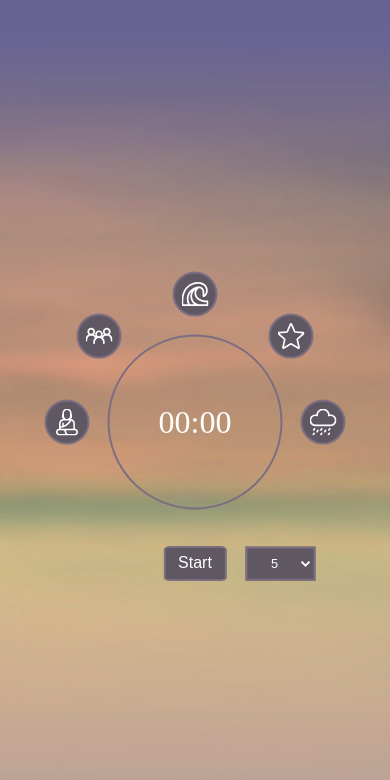
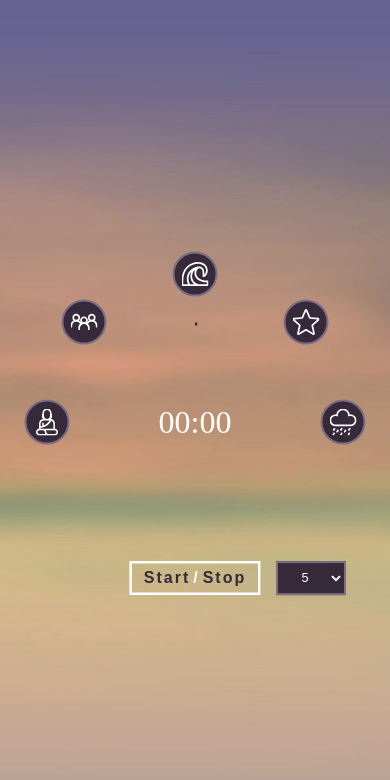
Before and after one commit to lszwedxx/Mediation, a plain HTML site: page index.html in a window 390 px wide. Both pictures are taken after a click on the button 194 px from the left and 422 px from the top of the page. Drawn offline with Linux system fonts and the light colour scheme.

Commit message:
Final version

```diff
--- a/index.html
+++ b/index.html
@@ -12,6 +12,9 @@
 <main class="main">
     <div class="wrapper">
         <div class="timer">
+            <svg class="svg">
+                <circle r="98" cx="100" cy="100" class="svg__circle"></circle>
+            </svg>
             <span class="timer__time">00:00</span>
             <select class="timer__options">
                 <option>5</option>
@@ -21,7 +24,12 @@
                 <option>45</option>
                 <option>60</option>
             </select>
-            <button class="timer__btn">Start</button>
+            <button class="timer__btn">
+                <svg>
+                    <rect></rect>
+                </svg>
+                Start<span class="slash">/</span>Stop
+            </button>
         </div>
         <button class="wrapper__btn active">
             <img class="wrapper__lotus" src="./icons/lotus.svg" />
--- a/main.js
+++ b/main.js
@@ -1,38 +1,50 @@
 
 const lotus = document.querySelector(".wrapper__btn");
 const startBtn = document.querySelector(".timer__btn");
-const sounds = document.querySelectorAll(".list__btn");
 const clock = document.querySelector(".timer__time");
 const time = document.querySelector(".timer__options");
-const noise = document.querySelectorAll(".list__sound")
+const noise = document.querySelectorAll(".list__sound");
+const clockBorder = document.querySelector(".svg__circle");
+let length = clockBorder.getTotalLength()
 let counting;
 let pausedTime;
 let pause=true;
 let sound=null
 
-const timeCheck = (e) =>{
-    const sound = e.target
+//Draw circle countdown
+const drawCircle = (timeLeft) =>{
+    seconds = timeLeft/1000;
+    let t = length/seconds;
+    clockBorder.style.strokeDashoffset=length - t;
+    length = length - t;
+}
+//Play untill time out
+const timeCheck = e =>{
+    const sound = e.target;
     if(sound.currentTime>sound.duration-1){
-        sound.currentTime=1
+        sound.currentTime=1;
     }
 }
-const setSound = e=>{
+// Set what is playing
+const setSound = e =>{
     if(!pause){
         return
     }
+    const sounds = document.querySelectorAll(".list__btn");
     sound = e.target.children[1];
     sounds.forEach(item=>{
-        item.classList.remove("played")
+        item.classList.remove("played");
     })
     e.target.classList.toggle("played");
 }
-const show = e=>{
+//Show icons and clock
+const show = e =>{
     const icon = document.querySelectorAll(".list__item");
     const timer = document.querySelector(".timer");
     const listBtn = document.querySelectorAll(".list__btn");
     icon.forEach(item=>{
         const dataClass = item.dataset.sound;
-        item.classList.toggle(dataClass);
+        item.classList.add(`list__item--${dataClass}`);
     })
     listBtn.forEach(btn =>{
         btn.addEventListener("click",setSound)
@@ -44,24 +56,28 @@ const show = e=>{
     timer.classList.toggle("active");
     e.target.removeEventListener("click",show);
 }
-const start = (endTime,sound)=>{
+//Start counting
+const start = (endTime,sound) =>{
     timecurrent = new Date().getTime();
     let timeleft = endTime - timecurrent;
-    pausedTime = timeleft;
-    let minutes = Math.floor((timeleft % (1000 * 60 * 60)) / (1000 * 60));
-    let seconds = Math.floor((timeleft % (1000 * 60)) / 1000);
     if(timeleft<=0){
         clearInterval(counting);
         sound.pause();
+        pause=true;
     }else{
+        drawCircle(timeleft);
+        pausedTime = timeleft;
+        let minutes = Math.floor((timeleft % (1000 * 60 * 60)) / (1000 * 60));
+        let seconds = Math.floor((timeleft % (1000 * 60)) / 1000);
         displayTime(minutes,seconds,clock);
     }
 }
-const Count = (e,sound)=>{
+//start stop
+const Count = (e,sound) =>{
     if(!sound){
         return
     }
-    console.log(sound.duration)
+    const span = document.querySelector(".timer__text")
     let timecurrent = new Date().getTime();
     let min = time.value;
     let endTime = pausedTime ? pausedTime + timecurrent: new Date().setTime(timecurrent+(60000*min));
@@ -69,21 +85,24 @@ const Count = (e,sound)=>{
     if(pause){
         clearInterval(counting);
         sound.pause();
-        e.target.innerText="Start";
     }else{
-        e.target.innerText="Pause";
         counting = setInterval(()=>start(endTime,sound),1000);
         sound.play();
     }
 }
+//Display time
 const displayTime = (minutes,seconds,timer)=>{
     let min = minutes>9?minutes:"0" + minutes;
     let sec = seconds>9?seconds:"0"+seconds;
     timer.innerText=`${min}:${sec}`;
 }
+//Pause flag
 const setTime = ()=>{
     pausedTime=null;
+    length = clockBorder.getTotalLength()
 }
+//Event listeners
     lotus.addEventListener("click",show);
     time.addEventListener("click",setTime);
     startBtn.addEventListener("click",(e)=>Count(e,sound));
+    drawCircle(300000)
--- a/scss/main.scss
+++ b/scss/main.scss
@@ -19,40 +19,81 @@ html{
     width:auto;
     @include positions(50%,50%);
     z-index: 2;
-    .timer{
-        width:175px;
-        height:175px;
-        @include positions(50%,50%);
-        font-size: 2rem;
-        color:rgb(255, 255, 255);
+.timer{
+    @include positions(50%,50%);
+    width:200px;
+    height:200px;
+    font-size: 2rem;
+    color:rgb(255, 255, 255);
+    opacity:0;
+    transition: .3s ;
+    &.active{
+        opacity:1;
+    }
+        .svg{
+            width: inherit;
+            height: inherit;
+            .svg__circle{
+                transform-origin: 50%;
+                transform: rotate(-90deg);
+                fill:none;
+                stroke:rgb(53, 41, 58);
+                stroke-width: 3px;
+                stroke-dasharray: 615;
+            }
+        }
         .timer__time{
             @include positions(50%,50%);
         }
         .timer__options{
             width:70px;
             @include positions(100%,100%);
-            background-color:rgb(95, 87, 98);
+            background-color:rgb(53, 41, 58);
             color: rgb(255, 255, 255);
             border:2px solid rgb(123, 110, 128);
             font-size: .4em;
             text-align-last:center;
             margin-top: 3.5rem;
+            margin-left:1rem;
             padding:0.5em;
         }
         .timer__btn{
             @include positions(100%,50%);
             font-size: .5em;
+            letter-spacing: 2px;
             margin-top: 3.5rem;
-            padding:0.4em 0.8em;
-            background-color:rgb(95, 87, 98);
-            color:rgb(255, 255, 255);
-            border-radius:10%;
-            border:2px solid rgb(123, 110, 128);
+            padding:0.5em 0.9em;
+            background-color: transparent;
+            color:rgb(53, 41, 58);
+            border:none;
+            font-weight: bold;
             transition: .4s ;
-            &:hover{
-                background-color:rgba(196, 164, 149,0.7);
-                border:2px solid rgb(255, 255, 255);
-                font-size: .45em;
+            cursor: pointer;
+            svg,
+            svg rect{
+                position: absolute;
+                top:0;
+                left:0;
+                width:100%;
+                height:100%;
+                fill:transparent;
+                pointer-events: none;
+            }
+            svg rect{
+                stroke:rgb(255, 255, 255);
+                stroke-width: 5px;
+                stroke-dasharray: 500,500;
+                transition: .7s;
+                stroke-dashoffset: 0;
+            }
+            &:hover svg rect{
+                stroke-dasharray: 100,400;
+                stroke-dashoffset: 270;
+            }
+            .slash{
+                color:rgb(255, 255, 255);
+                font-size: 1em;
+                padding: 3px;
             }
         }
     }
@@ -79,37 +120,37 @@ html{
 }
 .list{
     list-style: none;
-    width:320px;
-    height:320px;
+    width:370px;
+    height:370px;
     @include positions(50%,50%);
     .list__item{
         @include positions(50%,50%);
         opacity:0;
         transition:all .5s ease-out;
         transition-delay: .4s;
-        &.buddha{
+        &--buddha{
             @include positions(50%,10%);
             opacity:1;
         }
-        &.croud{
+        &--croud{
             @include positions(23%,20%);
             opacity:1;
         }
-        &.beach{
+        &--beach{
             @include positions(10%,50%);
             opacity:1;
         }
-        &.stars{
+        &--stars{
             @include positions(23%,80%);
             opacity:1;
         }
-        &.rain{
+        &--rain{
             @include positions(50%,90%);
             opacity:1;
         }
         .list__btn{
             @include btn;
-            background-color:rgb(95, 87, 98);
+            background-color:rgb(53, 41, 58);
             padding:7px;
             cursor: pointer;
             z-index: 3;
@@ -131,15 +172,6 @@ html{
         &:hover .list__icon{
             transform: scale(.8);
         }
-    }
-}
-.timer{
-    @include positions(50%,50%);
-    @include btn(200px,200px);
-    opacity:0;
-    transition: .3s ;
-    &.active{
-        opacity:1;
     }
 }
 @keyframes pulse {
--- a/scss/media.scss
+++ b/scss/media.scss
@@ -3,8 +3,8 @@
 @media(min-width:1000px){
     .wrapper{
         .timer{
-            width:225px;
-            height: 225px;
+            width:200px;
+            height: 200px;
             font-size: 2.5rem;
         }
         .wrapper__btn{
--- a/scss/mixins.scss
+++ b/scss/mixins.scss
@@ -3,13 +3,6 @@
     height:$height;
     border-radius: 50%;
     border:2px solid rgb(123, 110, 128);
-}
-@mixin btn-background($image-path,$position:0 0,$repeat:no-repeat){
-    background: {
-        image: url($imgpath);
-        position: $position;
-        repeat: $repeat;
-    }
 }
 @mixin positions($top,$left){
     position: absolute;
```
Also changed, not shown: scss/main.css, scss/media.css, 1 other file.
